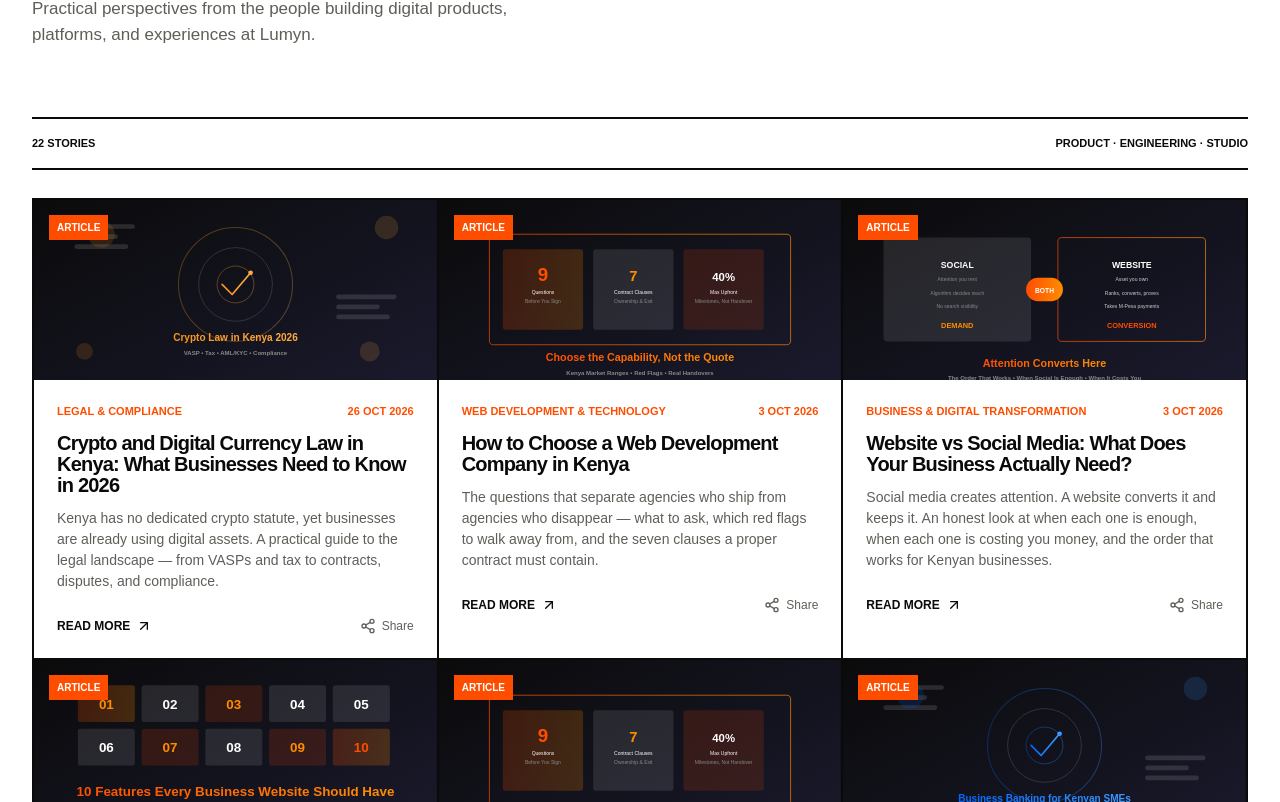
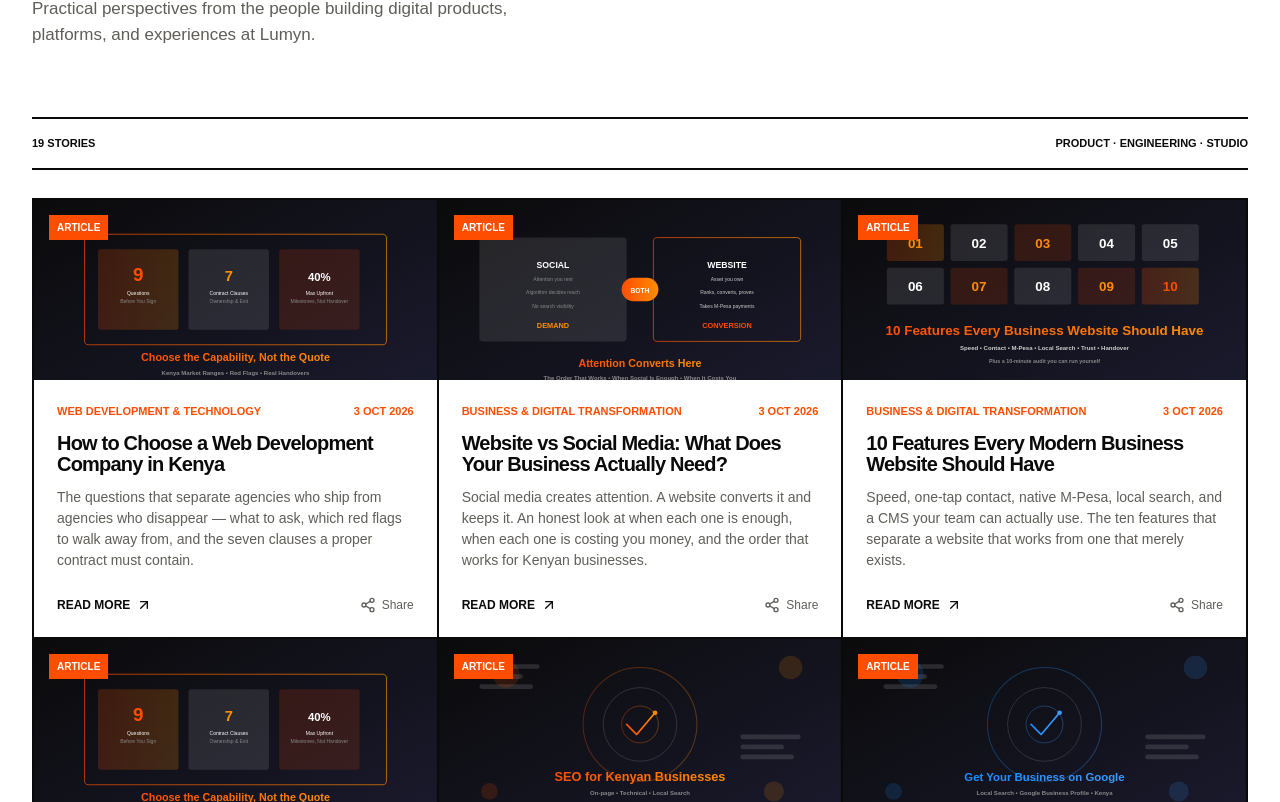
Before and after one commit to hit-sharq/Lumyn-SEO-system, a Next.js app: page /articles in a window 1280 px wide. Shown: the part 538-1340 px from the top of the page. Built offline with nearby package versions, Linux system fonts and the light colour scheme.

Commit message:
Separate sponsored content from organic articles
- Exclude sponsored articles from /articles listing and homepage insights
- Exclude sponsored from related-articles suggestions
- Add 'Recent sponsored articles' section to /advertise page
- Lower sitemap priority for sponsored articles (0.4 vs 0.7)

```diff
--- a/app/advertise/page.tsx
+++ b/app/advertise/page.tsx
@@ -1,6 +1,8 @@
 import Link from 'next/link'
 import { ArrowUpRight } from 'lucide-react'
 import { SiteShell } from '@/components/site-shell'
+import { content } from '@/lib/content'
+import { ContentCard } from '@/components/content-card'
 
 export const metadata = {
   title: 'Advertise on the Lumyn Blog | Sponsored Content',
@@ -56,7 +58,17 @@ export default function AdvertisePage() {
           <li>Lumyn edits for clarity and may decline a submission at its discretion.</li>
         </ul>
 
-        <div className="section-heading">
+        <div className="section-heading" style={{ marginTop: 60 }}>
+          <div>
+            <span className="section-label">Published sponsored content</span>
+            <h2>Recent sponsored articles</h2>
+          </div>
+        </div>
+        <div className="card-grid">
+          {content.filter((a) => a.sponsored).map((item) => <ContentCard key={item.slug} item={item} />)}
+        </div>
+
+        <div className="section-heading" style={{ marginTop: 60 }}>
           <div>
             <span className="section-label">Get in touch</span>
             <h2>Submit a proposal</h2>
--- a/app/articles/page.tsx
+++ b/app/articles/page.tsx
@@ -1,6 +1,7 @@
 import { SiteShell } from '@/components/site-shell'
 import { ContentCard } from '@/components/content-card'
 import { articles } from '@/lib/content'
+const organicArticles = articles.filter((a) => !a.sponsored)
 import { paginate, getTotalPages, getPaginationData, ITEMS_PER_PAGE } from '@/lib/pagination'
 
 const SITE = 'https://blogs.lumyn.co.ke'
@@ -13,8 +14,8 @@ export const metadata = {
 }
 
 const currentPage = 1
-const totalPages = getTotalPages(articles.length)
-const paginatedArticles = paginate(articles, currentPage)
+const totalPages = getTotalPages(organicArticles.length)
+const paginatedArticles = paginate(organicArticles, currentPage)
 const pagination = getPaginationData(currentPage, totalPages)
 
 const breadcrumbLd = {
@@ -31,7 +32,7 @@ const blogLd = {
   name: 'Lumyn Technologies Blog',
   url: SITE,
   description: 'Practical perspectives on product, engineering, design, and digital growth from Lumyn Technologies.',
-  blogPosts: articles.map(item => ({
+  blogPosts: organicArticles.map(item => ({
     '@type': 'BlogPosting',
     headline: item.title,
     url: `${SITE}/articles/${item.slug}`,
@@ -53,7 +54,7 @@ export default function ArticlesPage() {
           <p>Practical perspectives from the people building digital products, platforms, and experiences at Lumyn.</p>
         </div>
         <div className="listing-bar">
-          <span>{articles.length} stories</span>
+          <span>{organicArticles.length} stories</span>
           <span>Product · Engineering · Studio</span>
         </div>
         <div className="card-grid">
--- a/app/articles/page/[page]/page.tsx
+++ b/app/articles/page/[page]/page.tsx
@@ -1,6 +1,7 @@
 import { SiteShell } from '@/components/site-shell'
 import { ContentCard } from '@/components/content-card'
 import { articles } from '@/lib/content'
+const organicArticles = articles.filter((a) => !a.sponsored)
 import { paginate, getTotalPages, getPaginationData, ITEMS_PER_PAGE } from '@/lib/pagination'
 
 const SITE = 'https://blogs.lumyn.co.ke'
@@ -17,17 +18,17 @@ interface ArticlesPageProps {
 }
 
 export async function generateStaticParams() {
-  const totalPages = getTotalPages(articles.length)
+  const totalPages = getTotalPages(organicArticles.length)
   return Array.from({ length: totalPages }, (_, i) => ({ page: String(i + 1) }))
 }
 
 export default async function ArticlesPage({ params }: ArticlesPageProps) {
   const resolvedParams = await params
   const page = Number(resolvedParams.page) || 1
-  const totalPages = getTotalPages(articles.length)
+  const totalPages = getTotalPages(organicArticles.length)
   const currentPage = Math.min(Math.max(1, page), totalPages)
 
-  const paginatedArticles = paginate(articles, currentPage)
+  const paginatedArticles = paginate(organicArticles, currentPage)
   const pagination = getPaginationData(currentPage, totalPages)
 
   const breadcrumbLd = {
--- a/app/page.tsx
+++ b/app/page.tsx
@@ -5,7 +5,7 @@ import { ContentCard } from '@/components/content-card'
 import { articles } from '@/lib/content'
 
 export default function Page() {
-  const insights = articles.filter((a) => a.type === 'article')
+  const insights = articles.filter((a) => a.type === 'article' && !a.sponsored)
   const caseStudies = articles.filter((a) => a.cluster === 'lumyn-case-studies')
   const caps = [
     { n: '01', t: 'Discover', d: 'We learn how your business works, where it is going, and what your customers need next.' },
--- a/app/sitemap.ts
+++ b/app/sitemap.ts
@@ -14,7 +14,7 @@ export default function sitemap(): MetadataRoute.Sitemap {
     url: `${siteUrl}/${item.type === 'article' ? 'articles' : 'news'}/${item.slug}`,
     lastModified: new Date(item.date),
     changeFrequency: 'monthly',
-    priority: 0.7,
+    priority: item.sponsored ? 0.4 : 0.7,
   }))
 
   return [...staticRoutes, ...contentRoutes]
--- a/components/related-articles.tsx
+++ b/components/related-articles.tsx
@@ -18,6 +18,7 @@ export function RelatedArticles({ currentSlug, currentCluster, currentRelatedSlu
     ? content.filter(
         (item) =>
           item.type === 'article' &&
+          !item.sponsored &&
           item.cluster === currentCluster &&
           item.slug !== currentSlug &&
           !currentRelatedSlugs.includes(item.slug)
```
